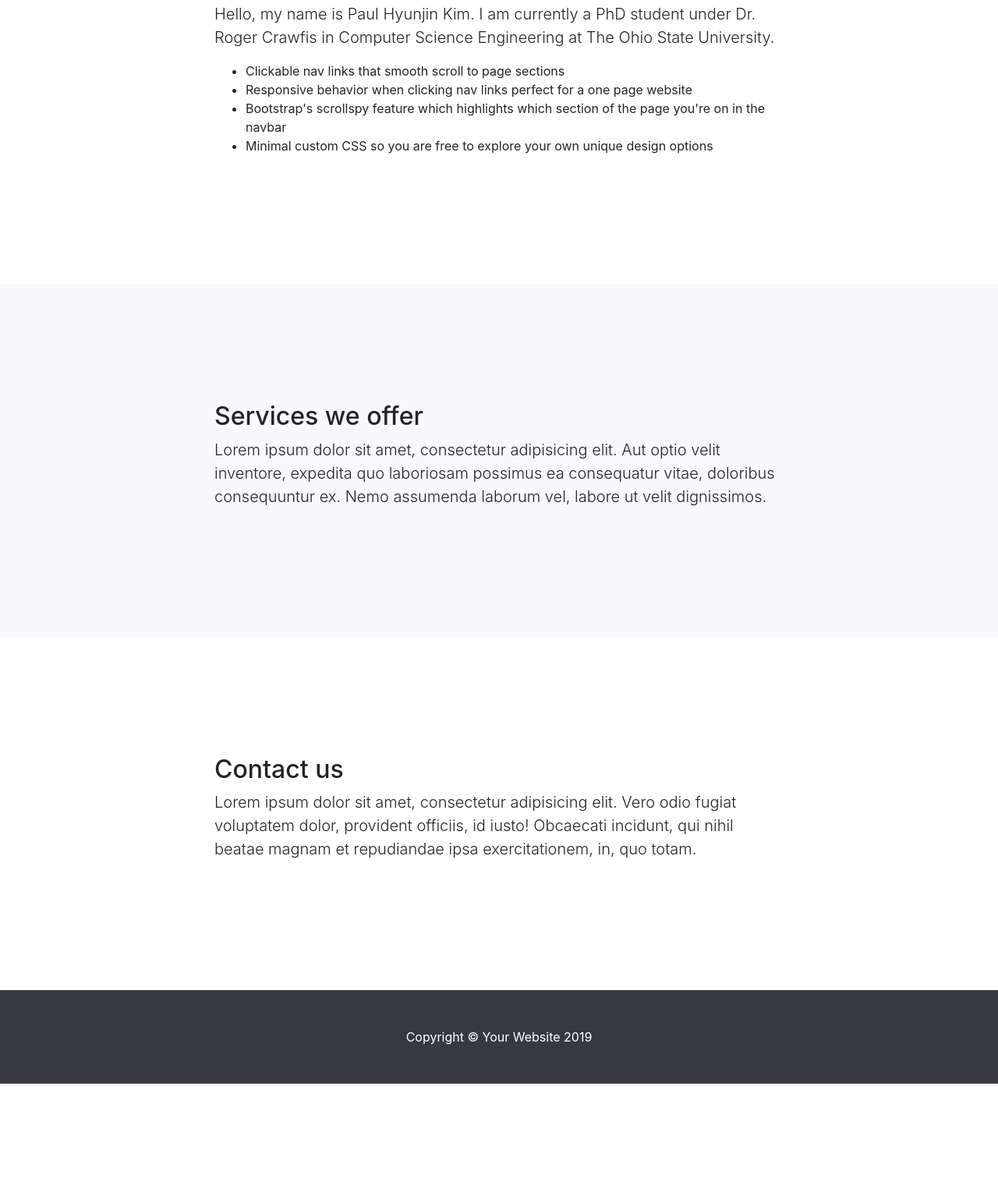
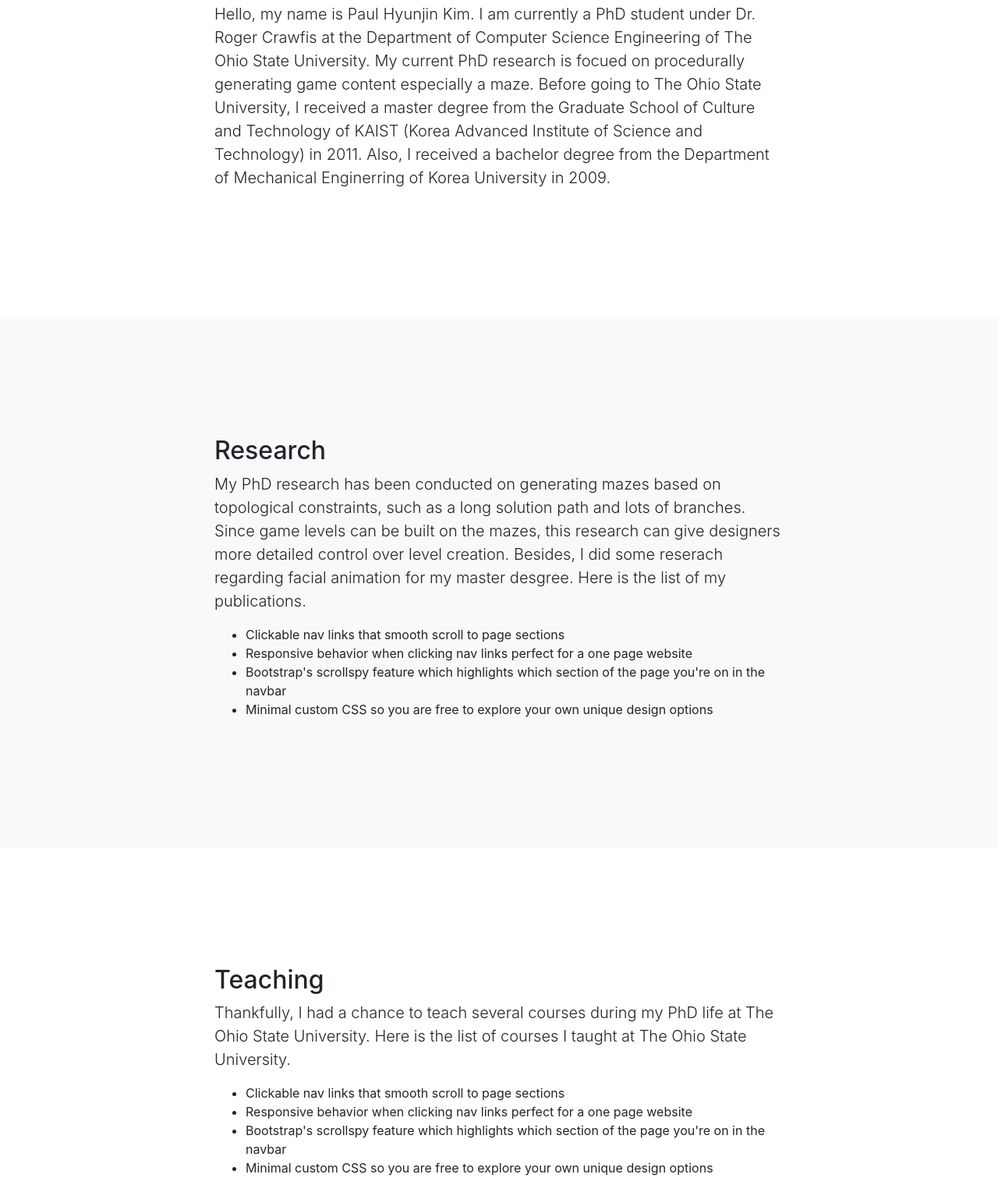
Before and after one commit to salbur/paulkim.github.io, a website with bundled scripts: page index.html in a window 1280 px wide. Shown: the part 551-2080 px from the top of the page at 78% size. Before the commit the page ends 1941 px from the top, so only its background shows below. Built offline with nearby package versions, Linux system fonts and the light colour scheme.

Commit message:
update
update

```diff
--- a/index.html
+++ b/index.html
@@ -33,7 +33,10 @@
             <a class="nav-link js-scroll-trigger" href="#about">About</a>
           </li>
           <li class="nav-item">
-            <a class="nav-link js-scroll-trigger" href="#services">Services</a>
+            <a class="nav-link js-scroll-trigger" href="#research">Research</a>
+          </li>
+          <li class="nav-item">
+            <a class="nav-link js-scroll-trigger" href="#teaching">Teaching</a>
           </li>
           <li class="nav-item">
             <a class="nav-link js-scroll-trigger" href="#contact">Contact</a>
@@ -46,7 +49,7 @@
   <header class="bg-primary text-white">
     <div class="container text-center">
       <h1>Paul Hyunjin Kim</h1>
-      <p class="lead">PhD Student, Computer Science and Enginerring, The Ohio State University</p>
+      <p class="lead">PhD Student, Computer Science and Engineering, The Ohio State University</p>
     </div>
   </header>
 
@@ -55,7 +58,18 @@
       <div class="row">
         <div class="col-lg-8 mx-auto">
           <h2>About Me</h2>
-          <p class="lead">Hello, my name is Paul Hyunjin Kim. I am currently a PhD student under Dr. Roger Crawfis in Computer Science Engineering at The Ohio State University.</p>
+          <p class="lead">Hello, my name is Paul Hyunjin Kim. I am currently a PhD student under Dr. Roger Crawfis at the Department of Computer Science Engineering of The Ohio State University. My current PhD research is focued on procedurally generating game content especially a maze. Before going to The Ohio State University, I received a master degree from the Graduate School of Culture and Technology of KAIST (Korea Advanced Institute of Science and Technology) in 2011. Also, I received a bachelor degree from the Department of Mechanical Enginerring of Korea University in 2009.</p>
+        </div>
+      </div>
+    </div>
+  </section>
+
+  <section id="research" class="bg-light">
+    <div class="container">
+      <div class="row">
+        <div class="col-lg-8 mx-auto">
+          <h2>Research</h2>
+          <p class="lead"> My PhD research has been conducted on generating mazes based on topological constraints, such as a long solution path and lots of branches. Since game levels can be built on the mazes, this research can give designers more detailed control over level creation. Besides, I did some reserach regarding facial animation for my master desgree. Here is the list of my publications.</p>
           <ul>
             <li>Clickable nav links that smooth scroll to page sections</li>
             <li>Responsive behavior when clicking nav links perfect for a one page website</li>
@@ -67,12 +81,18 @@
     </div>
   </section>
 
-  <section id="services" class="bg-light">
+  <section id="teaching">
     <div class="container">
       <div class="row">
         <div class="col-lg-8 mx-auto">
-          <h2>Services we offer</h2>
-          <p class="lead">Lorem ipsum dolor sit amet, consectetur adipisicing elit. Aut optio velit inventore, expedita quo laboriosam possimus ea consequatur vitae, doloribus consequuntur ex. Nemo assumenda laborum vel, labore ut velit dignissimos.</p>
+          <h2>Teaching</h2>
+          <p class="lead">Thankfully, I had a chance to teach several courses during my PhD life at The Ohio State University. Here is the list of courses I taught at The Ohio State University.</p>
+          <ul>
+            <li>Clickable nav links that smooth scroll to page sections</li>
+            <li>Responsive behavior when clicking nav links perfect for a one page website</li>
+            <li>Bootstrap's scrollspy feature which highlights which section of the page you're on in the navbar</li>
+            <li>Minimal custom CSS so you are free to explore your own unique design options</li>
+          </ul>
         </div>
       </div>
     </div>
@@ -82,8 +102,8 @@
     <div class="container">
       <div class="row">
         <div class="col-lg-8 mx-auto">
-          <h2>Contact us</h2>
-          <p class="lead">Lorem ipsum dolor sit amet, consectetur adipisicing elit. Vero odio fugiat voluptatem dolor, provident officiis, id iusto! Obcaecati incidunt, qui nihil beatae magnam et repudiandae ipsa exercitationem, in, quo totam.</p>
+          <h2>Contact Me</h2>
+          <p class="lead">You can email me at kim.3983@buckeyemail.osu.edu</p>
         </div>
       </div>
     </div>
```
